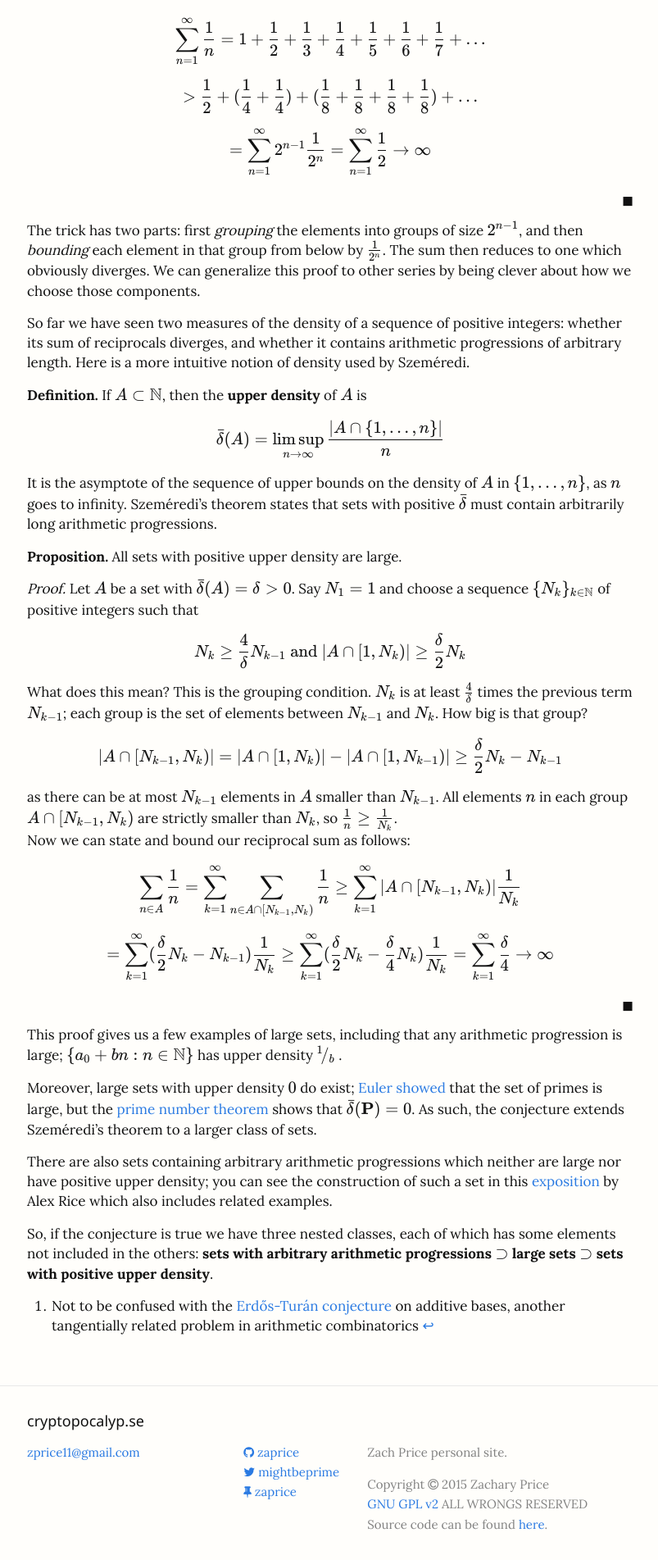
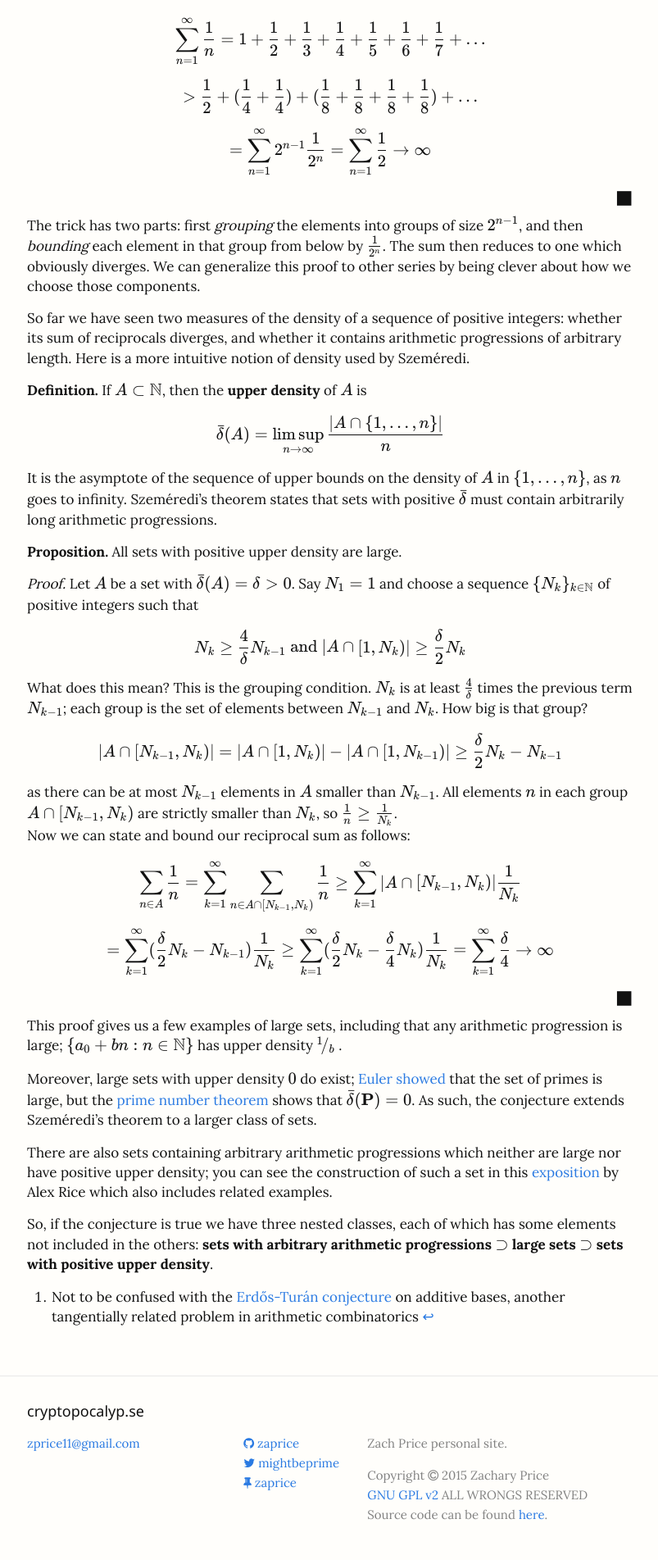
Before and after one commit to zaprice/cryptocalyp.se, a Jekyll site: the page built from _posts/2016-07-18-erdos-turan.markdown, in a window 1280 px wide. Shown: the part 894-2797 px from the top of the page at 82% size, without its empty margins (237-1040 px from the left). Built offline with Jekyll 4.4.1, drawn with Linux system fonts in a browser that asks for light colours; nearby versions of some CDN libraries.

```diff
--- a/_config.yml
+++ b/_config.yml
@@ -12,7 +12,7 @@ copyright: >
   <a href=https://github.com/zaprice/cryptopocalyp.se>
   here</a>.
 baseurl: "" # the subpath of your site, e.g. /blog/
-url: "http://cryptopocalyp.se" # the base hostname & protocol for your site
+url: "https://cryptopocalyp.se" # the base hostname & protocol for your site
 twitter_username: mightbeprime
 github_username:  zaprice
 pinboard_username: zaprice
--- a/_layouts/default.html
+++ b/_layouts/default.html
@@ -3,11 +3,9 @@
 <head>
   <meta charset="utf-8">
   <link rel="stylesheet" href="https://maxcdn.bootstrapcdn.com/font-awesome/4.3.0/css/font-awesome.min.css">
-  <link rel="stylesheet" href="https://cdnjs.cloudflare.com/ajax/libs/KaTeX/0.7.1/katex.min.css" integrity="sha384-wITovz90syo1dJWVh32uuETPVEtGigN07tkttEqPv+uR2SE/mbQcG7ATL28aI9H0" crossorigin="anonymous">
-  <script src="https://cdnjs.cloudflare.com/ajax/libs/KaTeX/0.7.1/katex.min.js" integrity="sha384-/y1Nn9+QQAipbNQWU65krzJralCnuOasHncUFXGkdwntGeSvQicrYkiUBwsgUqc1" crossorigin="anonymous"></script>
-  <!-- Using a modified version of KaTeX auto-render to support macros -->
-  <!-- Can switch back once they merge the macro feature -->
-  <script src="/assets/auto-render.min.js"></script>
+  <link rel="stylesheet" href="https://cdnjs.cloudflare.com/ajax/libs/KaTeX/0.8.3/katex.min.css" integrity="sha384-B41nY7vEWuDrE9Mr+J2nBL0Liu+nl/rBXTdpQal730oTHdlrlXHzYMOhDU60cwde" crossorigin="anonymous">
+  <script src="https://cdnjs.cloudflare.com/ajax/libs/KaTeX/0.8.3/katex.min.js" integrity="sha384-L9gv4ooDLrYwW0QCM6zY3EKSSPrsuUncpx26+erN0pJX4wv1B1FzVW1SvpcJPx/8" crossorigin="anonymous"></script>
+  <script src="https://cdnjs.cloudflare.com/ajax/libs/KaTeX/0.8.3/contrib/auto-render.min.js" integrity="sha384-RkgGHBDdR8eyBOoWeZ/vpGg1cOvSAJRflCUDACusAAIVwkwPrOUYykglPeqWakZu" crossorigin="anonymous"></script>
   <link rel="stylesheet" type="text/css"
   href="https://fonts.googleapis.com/css?family=Lora:400,700">
   <link rel="stylesheet" type="text/css"
@@ -44,8 +42,7 @@
         {left: "\\[", right: "\\]", display: true},
         {left: "\\(", right: "\\)", display: false},
         ];
-      renderMathInElement(document.body, {delimiters: delim},
-        {macros: macros});
+      renderMathInElement(document.body, {delimiters: delim, macros: macros});
     </script>
   </body>
 
--- a/_sass/_base.scss
+++ b/_sass/_base.scss
@@ -250,12 +250,9 @@ pre {
 
 .proof:after {
     content: "\25FC";
-    float:right;
-}
-
-div.proof:after {
-    content: "\25FC";
     float: right;
+    font-size: 27px;
+    margin-top: -0.21em;
 }
 
 .definition {
```
Also changed, not shown: assets/auto-render.min.js (deleted).
